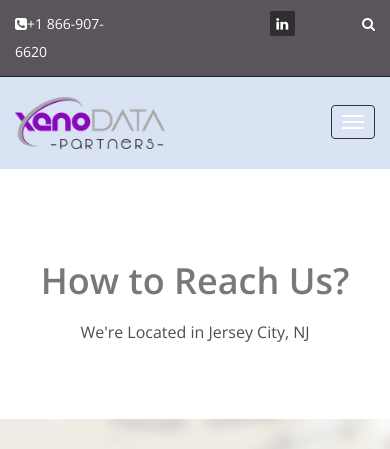
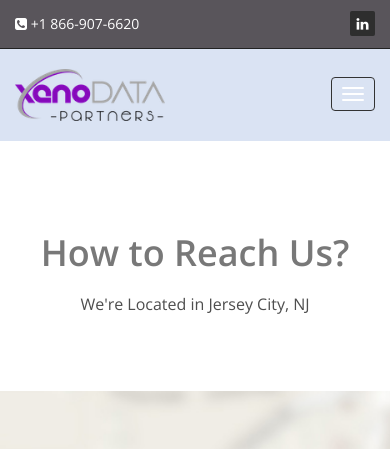
Before and after one commit to taylorculver/xenodata.com-v2, a plain HTML site: page contact-us.html in a window 390 px wide. Shown: the top 449 px of the page. Drawn offline with nearby package versions, Linux system fonts and the light colour scheme.

Commit message:
Update top-bar styles
* Remove search
* Update column sizes

```diff
--- a/contact-us.html
+++ b/contact-us.html
@@ -27,20 +27,14 @@
         <div class="top-bar">
             <div class="container">
                 <div class="row">
-                    <div class="col-sm-6 col-xs-4">
-                        <div class="top-number"><p><i class="fa fa-phone-square"></i>+1 866-907-6620</p></div>
+                    <div class="col-xs-6">
+                        <div class="top-number"><p><i class="fa fa-phone-square"></i>  +1 866-907-6620</p></div>
                     </div>
-                    <div class="col-sm-6 col-xs-8">
+                    <div class="col-xs-6">
                        <div class="social">
                             <ul class="social-share">
                                 <li><a href="#"><i class="fa fa-linkedin"></i></a></li>
                             </ul>
-                            <div class="search">
-                                <form role="form">
-                                    <input type="text" class="search-form" autocomplete="off" placeholder="Search">
-                                    <i class="fa fa-search"></i>
-                                </form>
-                           </div>
                        </div>
                     </div>
                 </div>
```
Also changed, not shown: 404.html (+2 -8 lines), about-us.html (+2 -8 lines), index.html (+2 -8 lines), partners.html (+2 -8 lines), services.html (+2 -8 lines).
